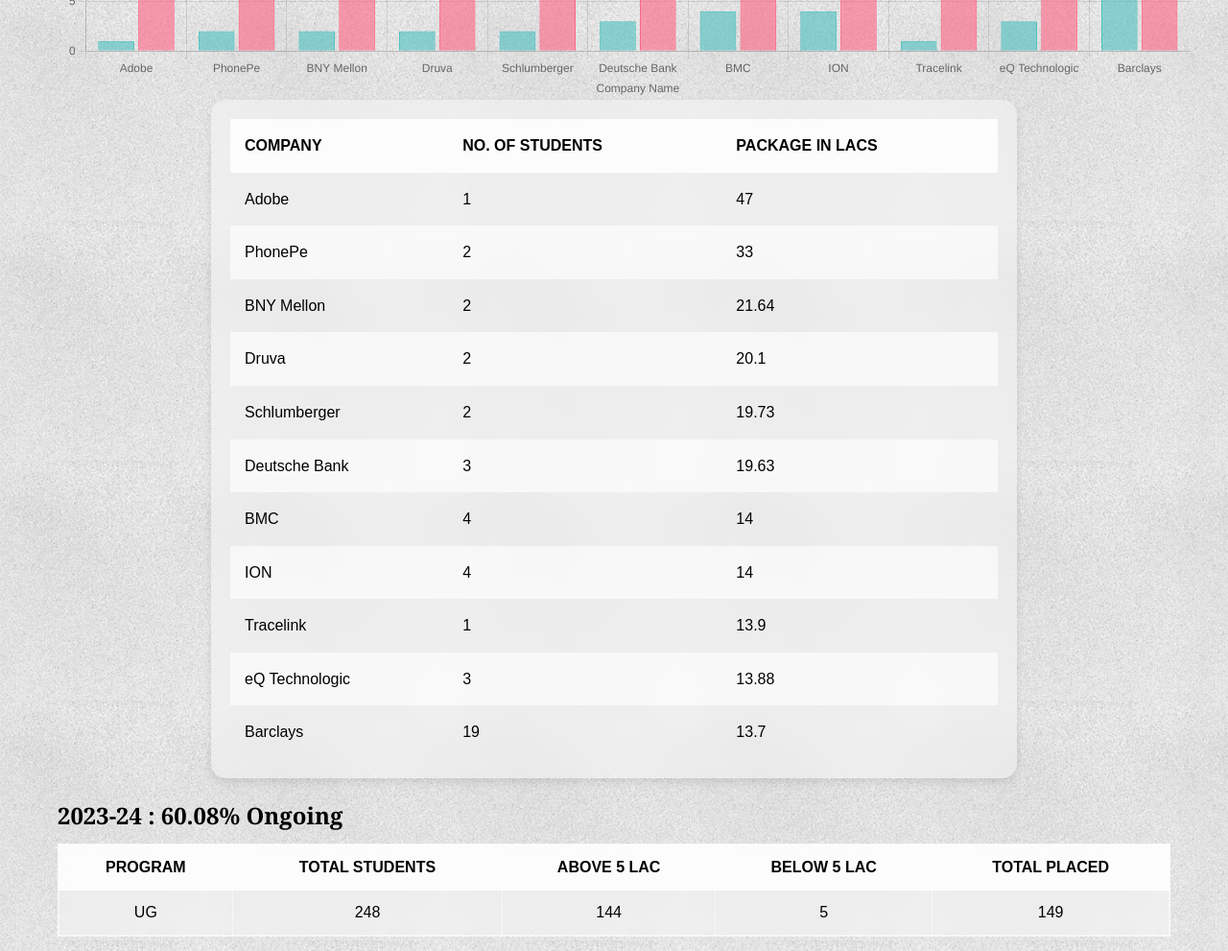
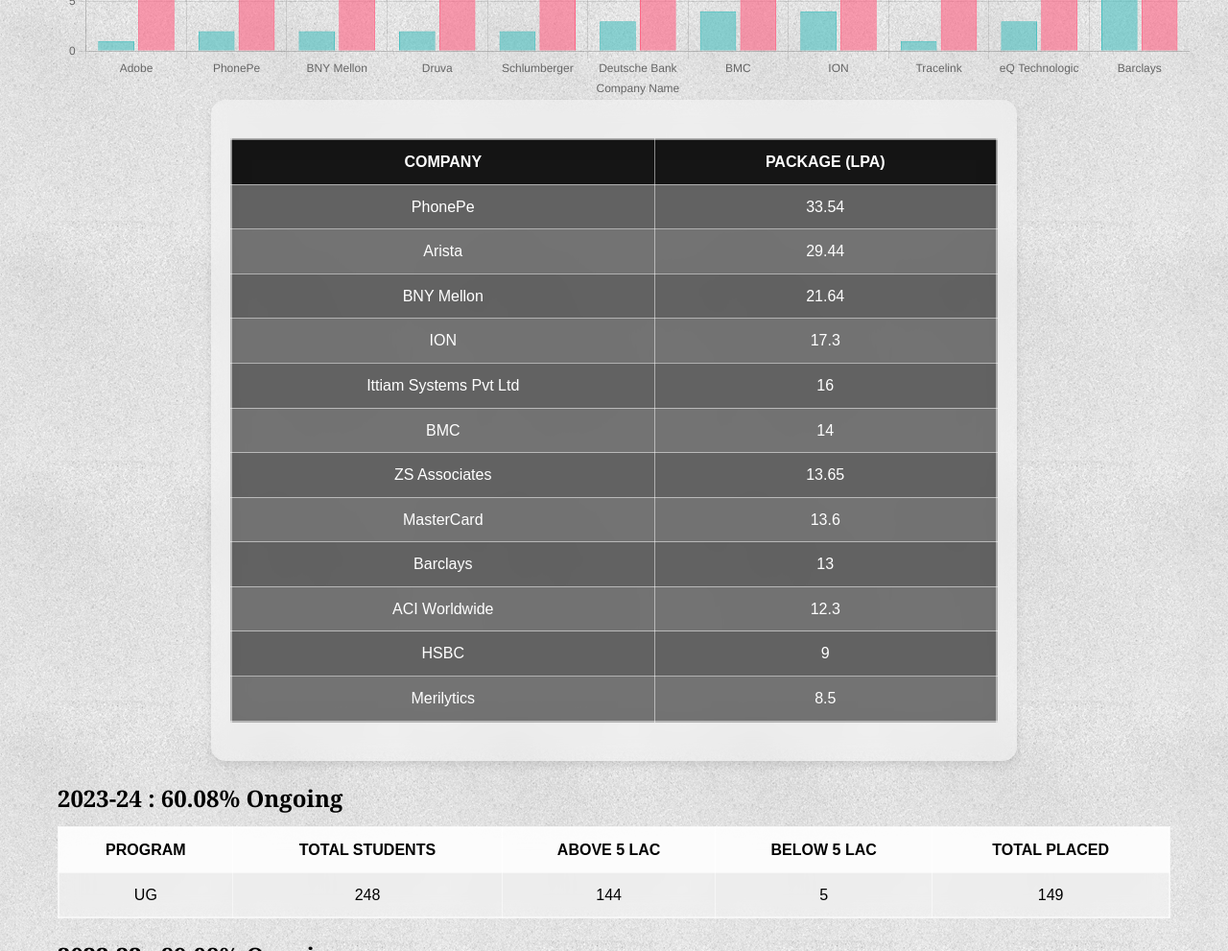
Before and after one commit to DevTaneja/Newsletter, a website: page index.html in a window 1280 px wide. Shown: the part 2520-3511 px from the top of the page at 96% size. Drawn offline with nearby package versions, Linux system fonts and the light colour scheme; a web font is replaced by a local one.

Commit message:
placementschanges

```diff
--- a/index.css
+++ b/index.css
@@ -366,6 +366,7 @@
   font-style: italic;
   color: #555;
 }
+
 /* Table Container */
 .table-container {
   margin: 0 auto;
--- a/index.html
+++ b/index.html
@@ -198,70 +198,26 @@
           });
         </script>
          <div class="table-container">
-          <table>
+          <table id="placements-table">
               <thead>
                   <tr>
                       <th>Company</th>
-                <th>No. of Students</th>
-                <th>Package in Lacs</th>
+                      <th>Package (LPA)</th>
                   </tr>
               </thead>
               <tbody>
-              <tr>
-                <td>Adobe</td>
-                <td>1</td>
-                <td>47</td>
-              </tr>
-              <tr>
-                <td>PhonePe</td>
-                <td>2</td>
-                <td>33</td>
-              </tr>
-              <tr>
-                <td>BNY Mellon</td>
-                <td>2</td>
-                <td>21.64</td>
-              </tr>
-              <tr>
-                <td>Druva</td>
-                <td>2</td>
-                <td>20.1</td>
-              </tr>
-              <tr>
-                <td>Schlumberger</td>
-                <td>2</td>
-                <td>19.73</td>
-              </tr>
-              <tr>
-                <td>Deutsche Bank</td>
-                <td>3</td>
-                <td>19.63</td>
-              </tr>
-              <tr>
-                <td>BMC</td>
-                <td>4</td>
-                <td>14</td>
-              </tr>
-              <tr>
-                <td>ION</td>
-                <td>4</td>
-                <td>14</td>
-              </tr>
-              <tr>
-                <td>Tracelink</td>
-                <td>1</td>
-                <td>13.9</td>
-              </tr>
-              <tr>
-                <td>eQ Technologic</td>
-                <td>3</td>
-                <td>13.88</td>
-              </tr>
-              <tr>
-                <td>Barclays</td>
-                <td>19</td>
-                <td>13.7</td>
-              </tr>
+                  <tr><td>PhonePe</td><td>33.54</td></tr>
+                  <tr><td>Arista</td><td>29.44</td></tr>
+                  <tr><td>BNY Mellon</td><td>21.64</td></tr>
+                  <tr><td>ION</td><td>17.3</td></tr>
+                  <tr><td>Ittiam Systems Pvt Ltd</td><td>16</td></tr>
+                  <tr><td>BMC</td><td>14</td></tr>
+                  <tr><td>ZS Associates</td><td>13.65</td></tr>
+                  <tr><td>MasterCard</td><td>13.6</td></tr>
+                  <tr><td>Barclays</td><td>13</td></tr>
+                  <tr><td>ACI Worldwide</td><td>12.3</td></tr>
+                  <tr><td>HSBC</td><td>9</td></tr>
+                  <tr><td>Merilytics</td><td>8.5</td></tr>
               </tbody>
           </table>
       </div>
```
Lines whose indentation alone changed are shown as unchanged.
